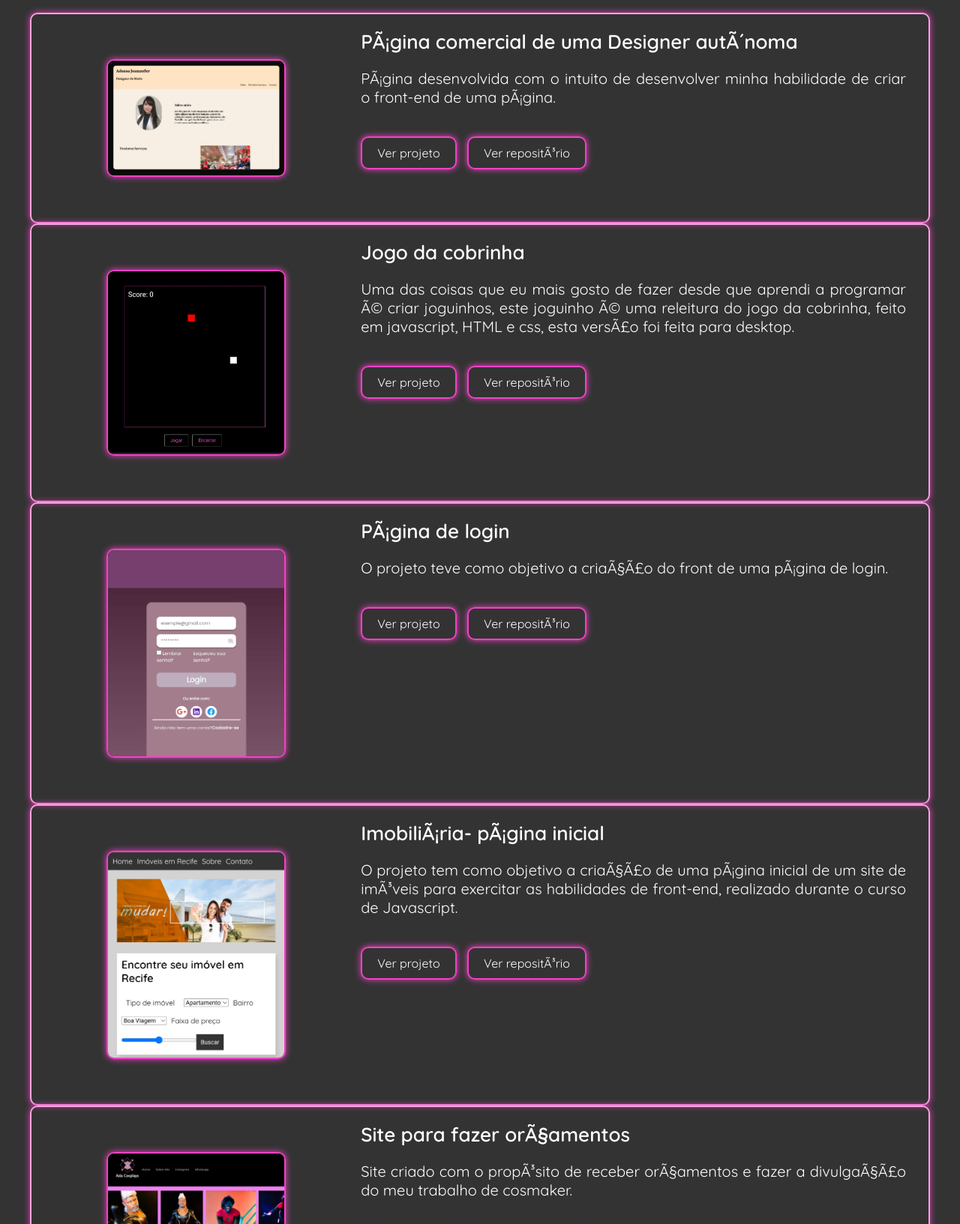
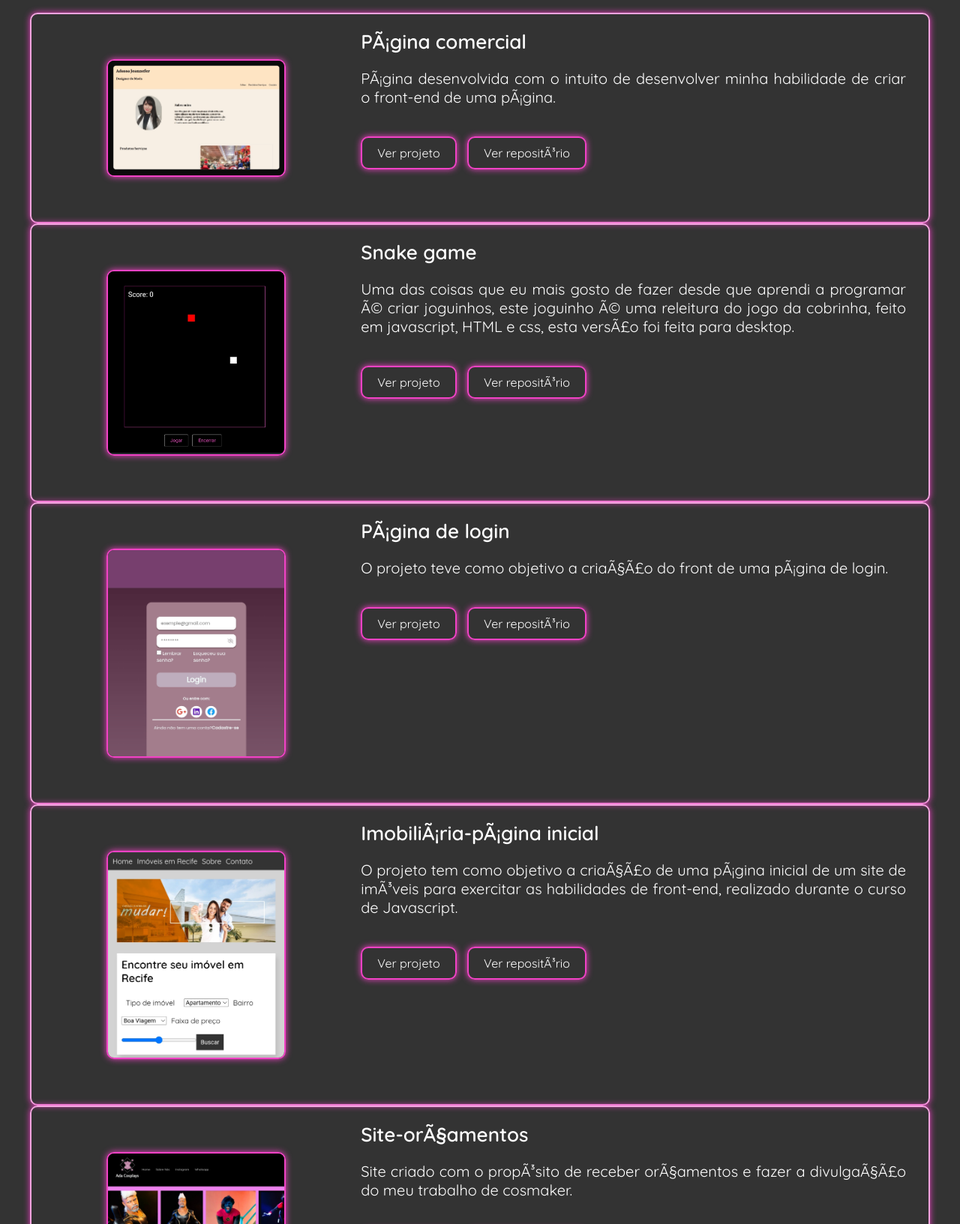
Before and after one commit to Adassalifer/PTFNV, a plain HTML site: page projetos.html in a window 1280 px wide. Shown: the part 238-1871 px from the top of the page at 75% size. Drawn offline with Linux system fonts and the light colour scheme.

Commit message:
Update projetos.html

```diff
--- a/projetos.html
+++ b/projetos.html
@@ -32,7 +32,7 @@
         <div class="container">
         <article>
             <img src="./img/techs/perfilDesigne.jpg" alt="Perfil Designer">
-            <h3>Página comercial de uma Designer autônoma</h3>
+            <h3>Página comercial</h3>
             <p>Página desenvolvida com o intuito de desenvolver minha habilidade de criar o front-end de uma página.</p>
             <ul class="technologies-used">
                 <li><i class="HTML e CSS"></i></li>
@@ -47,7 +47,7 @@
          <div class="container">
         <article>
             <img src="./img/techs/snake.jpg" alt="Snake Game">
-            <h3>Jogo da cobrinha</h3>
+            <h3>Snake game</h3>
             <p>Uma das coisas que eu mais gosto de fazer desde que aprendi a programar é criar joguinhos,
                 este joguinho é uma releitura do jogo da cobrinha, feito em javascript, HTML e css, esta versão foi feita para desktop.</p>
             <ul class="technologies-used">
@@ -76,7 +76,7 @@
      <div class="container">
         <article>
             <img src="./img/techs/imob.jpg" alt="Página inicial de um site de imóveis">
-            <h3>Imobiliária- página inicial</h3>
+            <h3>Imobiliária-página inicial</h3>
             <p> O projeto tem como objetivo a criação de uma página inicial de um site de imóveis para exercitar as habilidades de front-end, realizado durante o curso de Javascript.</p>
             <ul class="technologies-used">
             <li><i class="HTML e CSS"></i></li>
@@ -89,7 +89,7 @@
     <div class="container">
         <article>
             <img src="./img/techs/cosplay.jpg" alt="Site para fazer orçamentos">
-            <h3>Site para fazer orçamentos</h3>
+            <h3>Site-orçamentos</h3>
             <p> Site criado com o propósito de receber orçamentos e fazer a divulgação do meu trabalho de cosmaker.</p>
             <ul class="technologies-used">
             <li><i class="HTML e CSS"></i></li>
@@ -102,7 +102,7 @@
     <div class="container">
         <article>
             <img src="./img/techs/figmapro.jpg" alt="Site para realizar inscrições ">
-            <h3>Site de Hogwarts</h3>
+            <h3>Site-Hogwarts</h3>
             <p> Projeto solicitado pela faculdade SENAC. Etapas: formulários de inscrição com MySql e protótipo e front-end do site desenvolvidos no Figma.</p>
             <ul class="technologies-used">
             <li><i class="HTML e CSS"></i></li>
```
